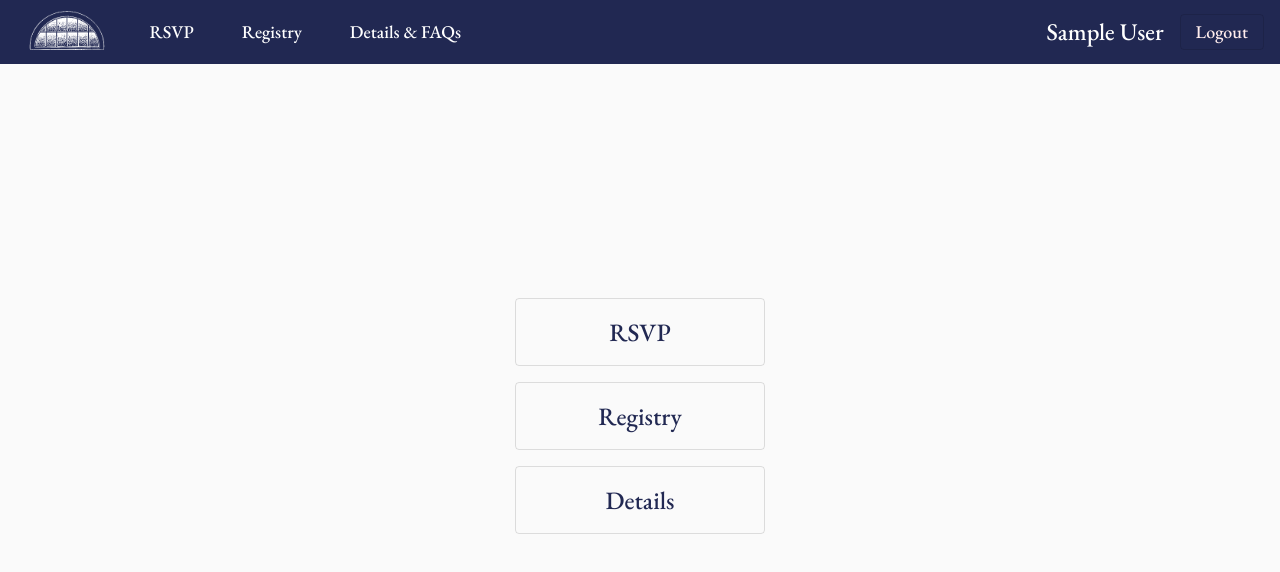
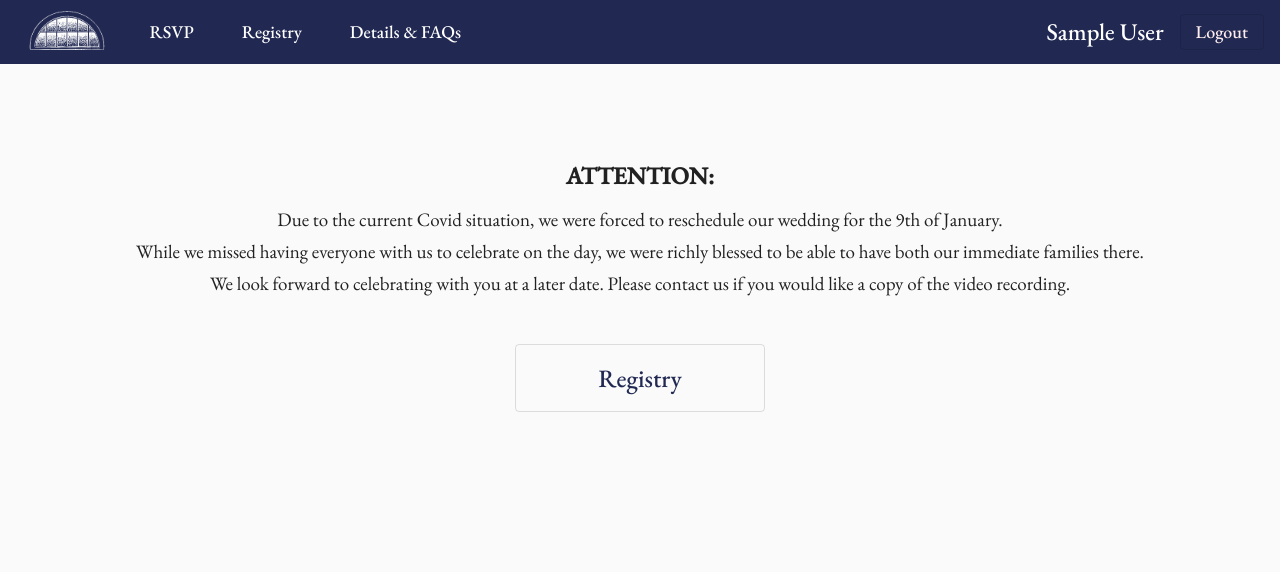
Before and after one commit to ClaireMcA/gift-registry-ui, an Angular app: page /home in a window 1280 px wide. Shown: the top 572 px of the page. Built offline with nearby package versions, Linux system fonts and the light colour scheme; sample sign-in values are in the browser's storage.

Commit message:
update to say the wedding has already happened

```diff
--- a/src/app/app-routing.module.ts
+++ b/src/app/app-routing.module.ts
@@ -11,8 +11,8 @@ import { RsvpHomeComponent } from './rsvp/rsvp-home/rsvp-home.component';
 const routes: Routes = [
   { path: '', component: RegisterComponent, pathMatch: 'full', canActivate: [SkipLoginGuard] },
   { path: 'home', component: HomeComponent, canActivate: [AuthGuard] },
-  { path: 'rsvp-home', component: RsvpHomeComponent, canActivate: [AuthGuard] },
-  { path: 'details', component: DetailsComponent, canActivate: [AuthGuard] },
+  // { path: 'rsvp-home', component: RsvpHomeComponent, canActivate: [AuthGuard] },
+  // { path: 'details', component: DetailsComponent, canActivate: [AuthGuard] },
   { path: 'registry-items', component: RegistryItemsComponent, canActivate: [AuthGuard] }
 ];
 
--- a/src/app/home/home.component.html
+++ b/src/app/home/home.component.html
@@ -1,5 +1,13 @@
 <div>
-    <button mat-stroked-button routerLink="/rsvp-home" color="primary">RSVP</button>
+    <!-- <button mat-stroked-button routerLink="/rsvp-home" color="primary">RSVP</button> -->
+    <!-- <button mat-stroked-button routerLink="/details" color="primary">Details</button> -->
+    <h2><b>ATTENTION:</b></h2>
+
+    <h4>Due to the current Covid situation, we were forced to reschedule our wedding for the 9th of January.</h4>
+
+    <h4>While we missed having everyone with us to celebrate on the day, we were richly blessed to be able to have both our immediate families there.</h4>
+
+    <h4>We look forward to celebrating with you at a later date. Please contact us if you would like a copy of the video recording.</h4>
+
     <button mat-stroked-button routerLink="/registry-items" color="primary">Registry</button>
-    <button mat-stroked-button routerLink="/details" color="primary">Details</button>
 </div>
--- a/src/app/home/home.component.scss
+++ b/src/app/home/home.component.scss
@@ -1,14 +1,15 @@
 div {
-    display: flex;
-    flex-direction: column;
-    align-items: center;
-    justify-content: center;
-    height: 90vh
+    text-align:center;
+    margin-top: 6rem;
 }
 
 button {
     width: 250px;
-    margin-bottom: 1rem;
+    margin-top: 2.5rem;
     font-size: 25px;
     padding: 1rem 3rem;
 }
+
+h4 {
+    margin-bottom: 0.5rem;
+}
```
